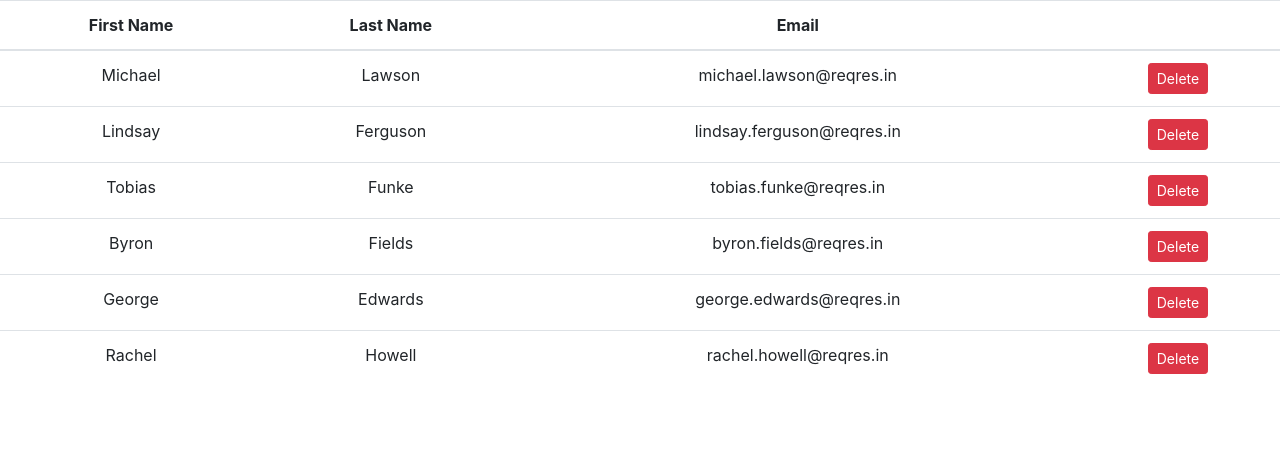
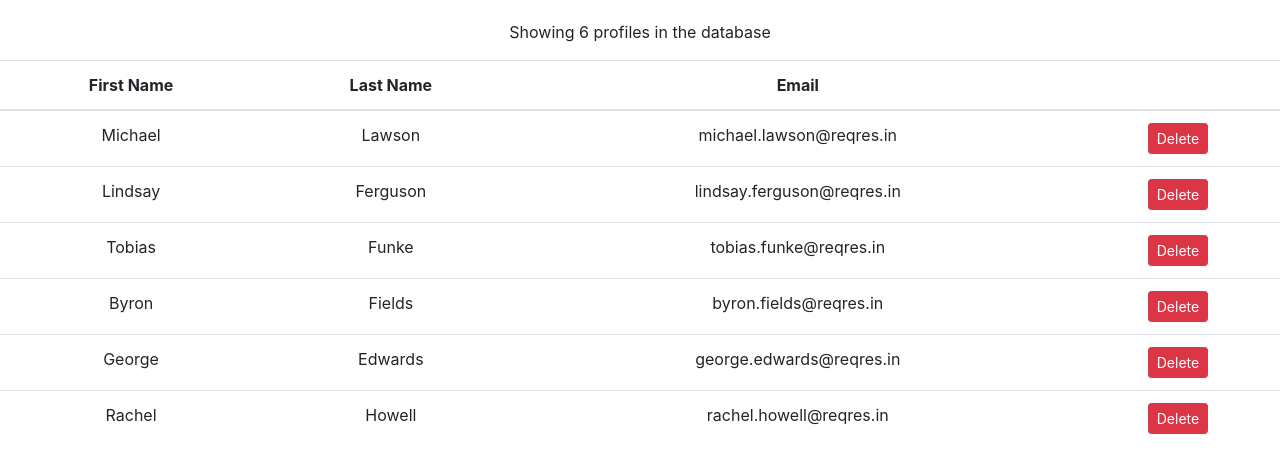
Before and after one commit to dar-levy/face-sphere-client, a React (Create React App) app: page / in a window 1280 px wide. Shown: the top 472 px of the page. Built offline with nearby package versions, Linux system fonts and the light colour scheme.

Commit message:
Implement conditional rendering

```diff
--- a/src/components/profiles.jsx
+++ b/src/components/profiles.jsx
@@ -12,7 +12,12 @@ class Profiles extends Component {
     }
 
     render() {
+        const {length: count} = this.state.profiles
+        if (count === 0) return <p>There are on profiles in the database</p>
+
         return (
+            <>
+                <p>Showing {count} profiles in the database</p>
                 <table className="table">
                     <thead>
                     <tr>
@@ -29,13 +34,15 @@ class Profiles extends Component {
                             <td>{profile.last_name}</td>
                             <td>{profile.email}</td>
                             <td>
-                            <button onClick={() => this.handleDelete(profile)} className="btn btn-danger btn-sm">Delete
+                                <button onClick={() => this.handleDelete(profile)}
+                                        className="btn btn-danger btn-sm">Delete
                                 </button>
                             </td>
                         </tr>
                     ))}
                     </tbody>
                 </table>
+            </>
         );
     }
 }
--- a/src/index.css
+++ b/src/index.css
@@ -1,13 +1,14 @@
 body {
-  margin: 0;
-  font-family: -apple-system, BlinkMacSystemFont, 'Segoe UI', 'Roboto', 'Oxygen',
+    margin: 0;
+    padding: 20px 0 0 0;
+    font-family: -apple-system, BlinkMacSystemFont, 'Segoe UI', 'Roboto', 'Oxygen',
     'Ubuntu', 'Cantarell', 'Fira Sans', 'Droid Sans', 'Helvetica Neue',
     sans-serif;
-  -webkit-font-smoothing: antialiased;
-  -moz-osx-font-smoothing: grayscale;
+    -webkit-font-smoothing: antialiased;
+    -moz-osx-font-smoothing: grayscale;
 }
 
 code {
-  font-family: source-code-pro, Menlo, Monaco, Consolas, 'Courier New',
+    font-family: source-code-pro, Menlo, Monaco, Consolas, 'Courier New',
     monospace;
 }
```
Lines whose indentation alone changed are shown as unchanged.
